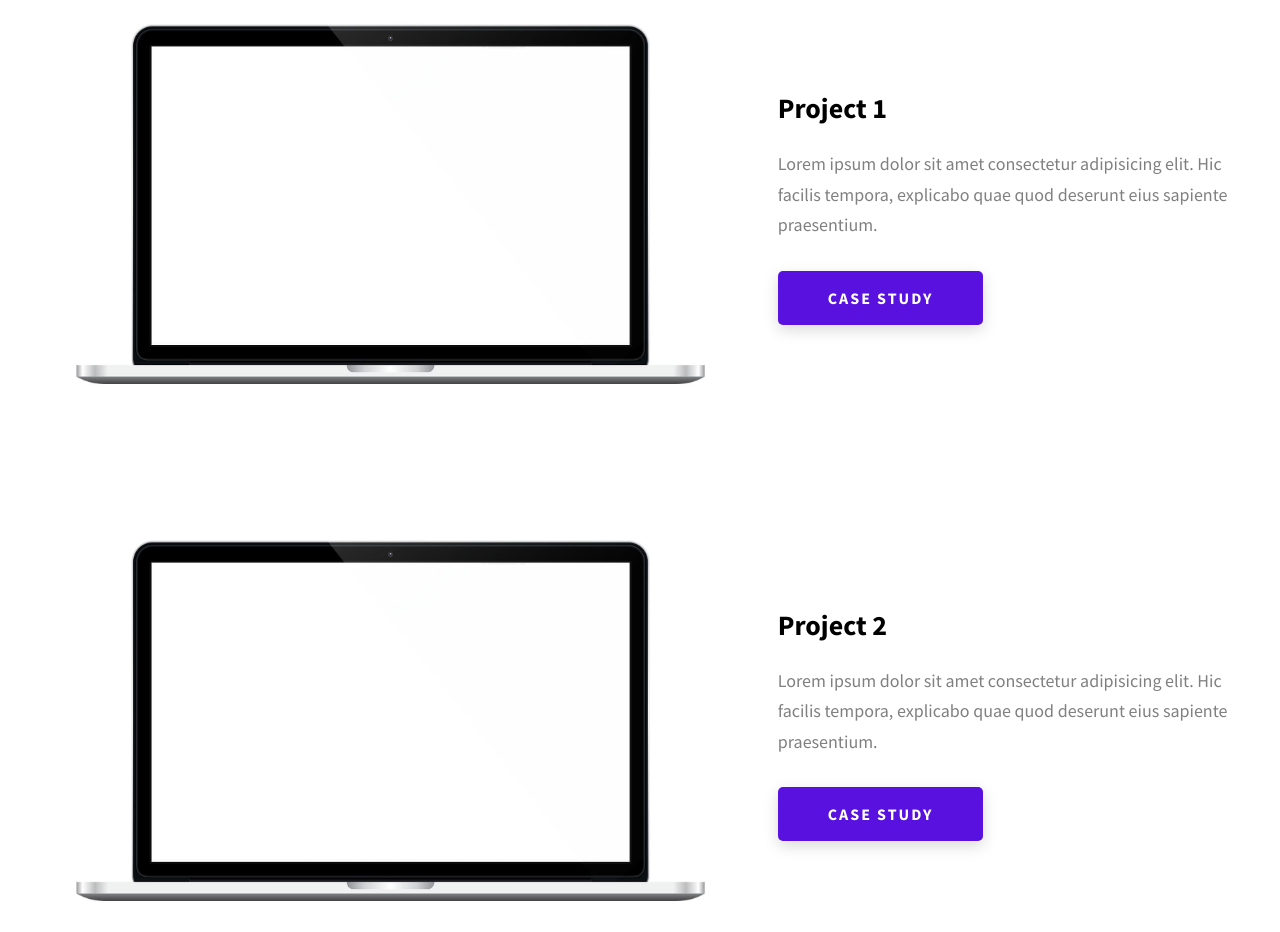
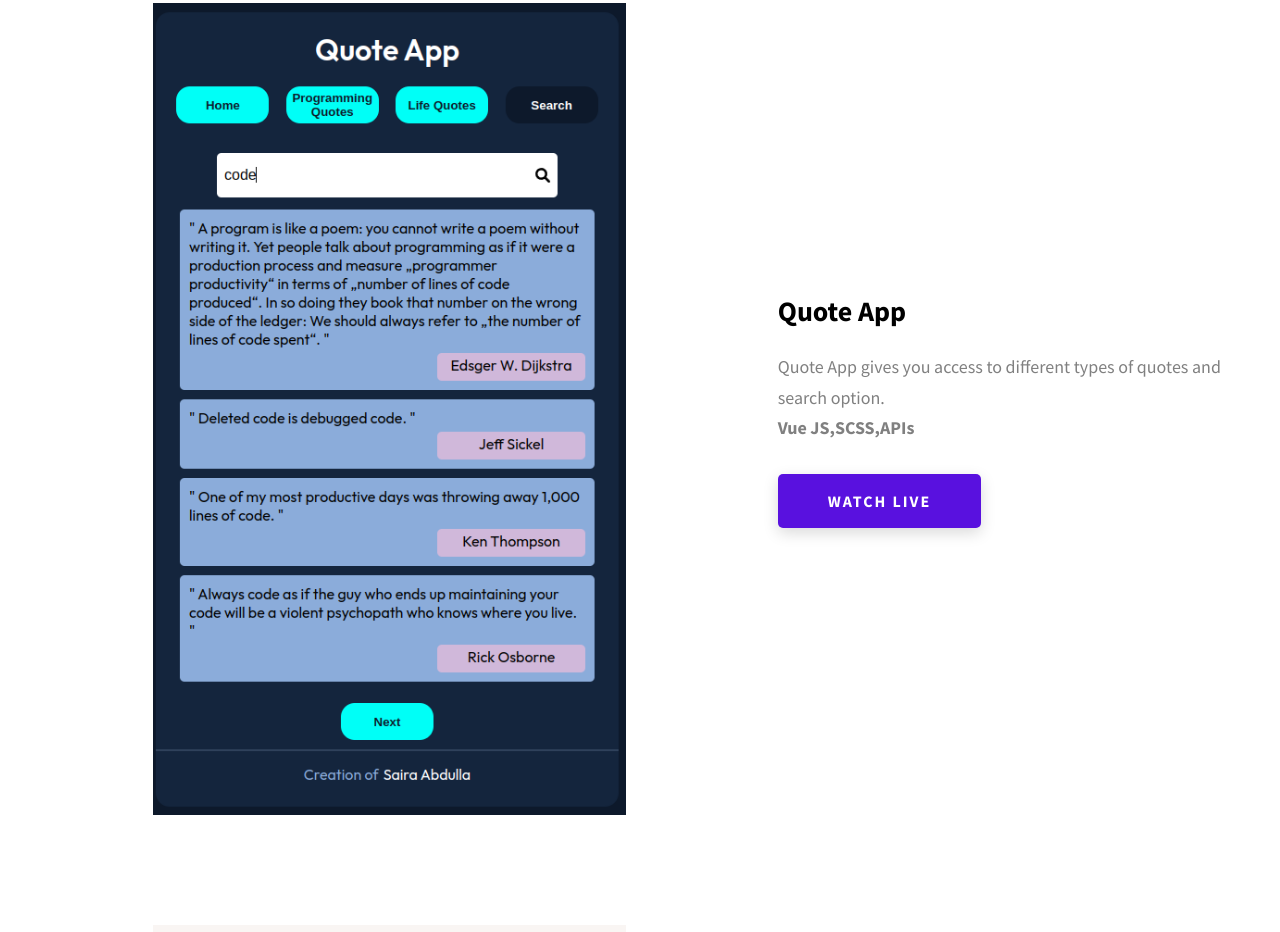
Before and after one commit to saira512dev/webDevPortfolio, a website: page index.html in a window 1280 px wide. Shown: the part 1956-2888 px from the top of the page. Drawn offline with Linux system fonts and the light colour scheme.

Commit message:
added 2 projects

```diff
--- a/index.html
+++ b/index.html
@@ -154,7 +154,7 @@
           <span class="heading-sec__main">About Me</span>
           <span class="heading-sec__sub">
             I am currently persuing Full Stack Web Development in MERN stack.I can help you build Websites ,landing pages & a strong online presence.
-            Feel free
+            Feel free to
                 <strong>contact</strong> me here.
 
           </span>
@@ -175,7 +175,7 @@
                 and taught basic programming,programming in C and Database Management Systems.
                 I also worked as a
                 <strong>Backend Developer </strong> for 6 months in a startup
-                using Laravel
+                where i got introduced to Laravel
               </p>
               <p class="about__content-details-para">
                 I love acquiring new skills and learning new languages. Neuroscience fascinates me and books are my refuge
@@ -214,48 +214,47 @@
           <div class="projects__row">
             <div class="projects__row-img-cont">
               <img
-                src="./assets/jpeg/project-mockup-example.jpeg"
+                src="assets/images/quote-app.png"
                 alt="Software Screenshot"
                 class="projects__row-img"
                 loading="lazy"
               />
             </div>
             <div class="projects__row-content">
-              <h3 class="projects__row-content-title">Project 1</h3>
+              <h3 class="projects__row-content-title">Quote App</h3>
               <p class="projects__row-content-desc">
-                Lorem ipsum dolor sit amet consectetur adipisicing elit. Hic
-                facilis tempora, explicabo quae quod deserunt eius sapiente
-                praesentium.
+                Quote App gives you access to different types of quotes and search option.<br>
+                <strong>Vue JS,SCSS,APIs</strong>
               </p>
               <a
-                href="./project-1.html"
+                href="https://myquoteapp.netlify.app/"
                 class="btn btn--med btn--theme dynamicBgClr"
                 target="_blank"
-                >Case Study</a
+                >Watch Live</a
               >
             </div>
           </div>
           <div class="projects__row">
             <div class="projects__row-img-cont">
               <img
-                src="./assets/jpeg/project-mockup-example.jpeg"
+                src="assets/images/forkify.png"
                 alt="Software Screenshot"
                 class="projects__row-img"
                 loading="lazy"
               />
             </div>
             <div class="projects__row-content">
-              <h3 class="projects__row-content-title">Project 2</h3>
+              <h3 class="projects__row-content-title">Forkify</h3>
               <p class="projects__row-content-desc">
-                Lorem ipsum dolor sit amet consectetur adipisicing elit. Hic
-                facilis tempora, explicabo quae quod deserunt eius sapiente
-                praesentium.
+                Search for your favourite recipes .Get it customised according to your number of guests.It lets you bookmark and add your own recipes too.
+                It has MVC architecture implemented using OOP concept<br>
+                <strong>SCSS,Vanilla JS,APIs</strong>
               </p>
               <a
-                href="./project-2.html"
+                href="https://forkify-beta.netlify.app/"
                 class="btn btn--med btn--theme dynamicBgClr"
                 target="_blank"
-                >Case Study</a
+                >Watch Live</a
               >
             </div>
           </div>
@@ -291,7 +290,7 @@
         <h2 class="heading heading-sec heading-sec__mb-med">
           <span class="heading-sec__main heading-sec__main--lt">Contact</span>
           <span class="heading-sec__sub heading-sec__sub--lt">
-            Lets get in touch and discuss your requirements.
+            Lets get in touch and discuss your idea.
           </span>
         </h2>
         <div class="contact__form-container">
--- a/sass/pages/_home.scss
+++ b/sass/pages/_home.scss
@@ -148,9 +148,12 @@
 
     &-img-cont {
       overflow: hidden;
+      display:flex;
+      justify-content: center;
     }
     &-img {
-      width: 100%;
+      width: 70%;
+      height: auto;
       display: block;
       object-fit: cover;
     }
```
Also changed, not shown: assets/images/forkify.png (added), assets/images/quote-app.png (added), assets/images/quote.png (added), css/main.css, 1 other file.
